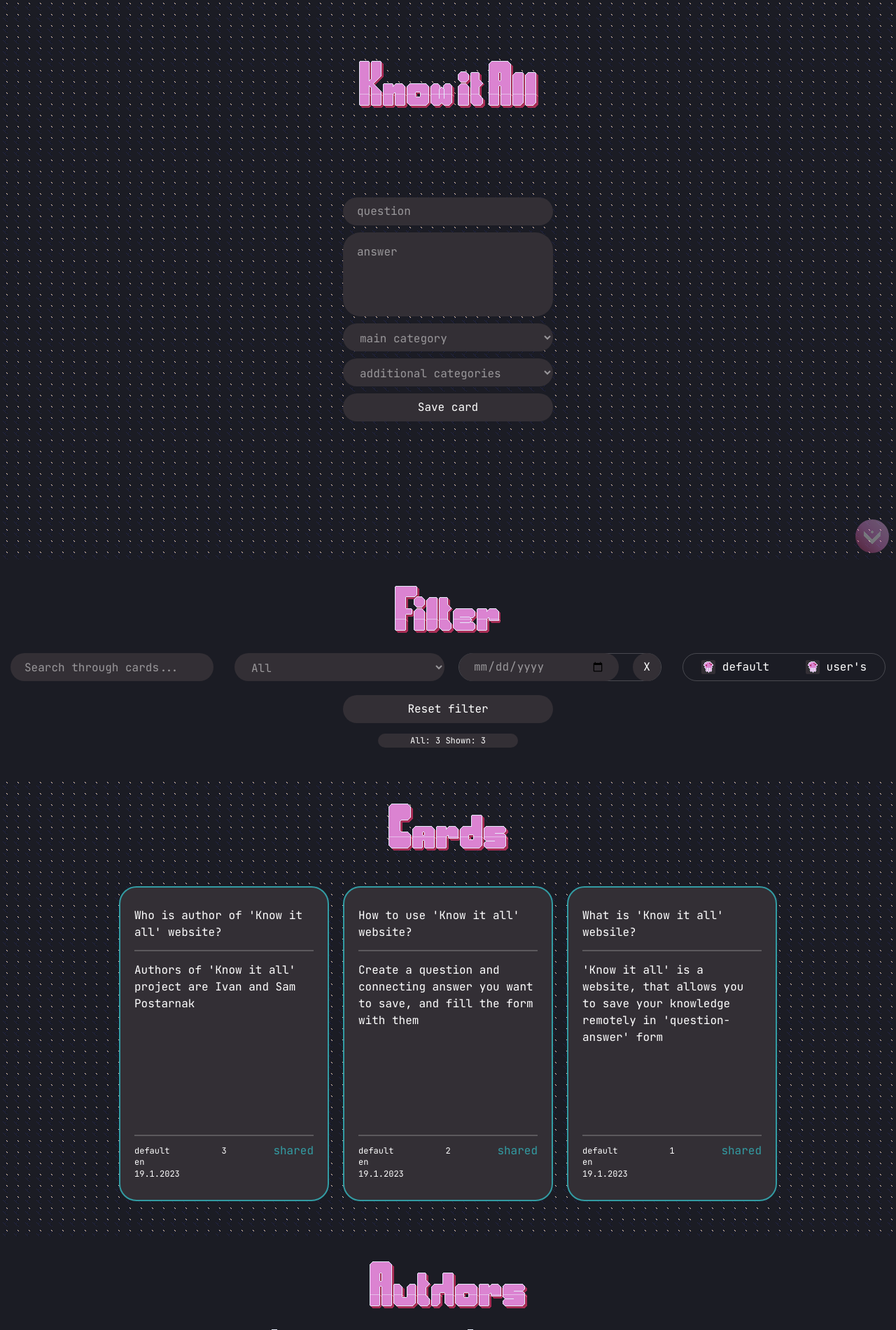
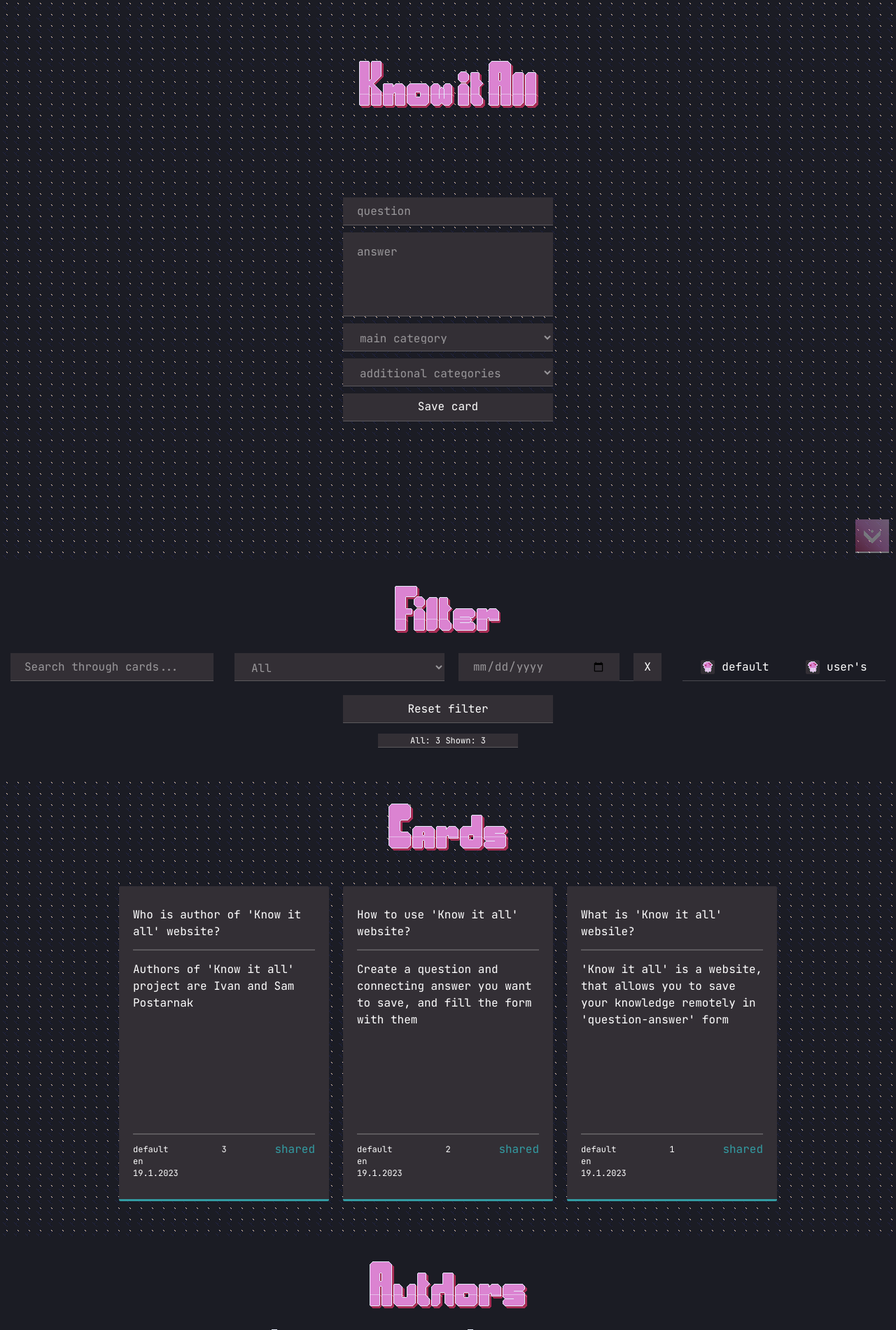
Before and after one commit to IvanPostarnak/know-it-all, a PHP site: page / in a window 1280 px wide. Shown: the top 1900 px of the page at 70% size. Run offline with PHP 8.4, Linux system fonts and the light colour scheme; data that the repository does not hold is empty.

Commit message:
fix: provide design

```diff
--- a/blocks/add-card-form/_one-field-preloader.scss
+++ b/blocks/add-card-form/_one-field-preloader.scss
@@ -2,7 +2,7 @@
   width: 100%;
   height: 100%;
   background-color: #332F35;
-  border-radius: 25px;
+  border-bottom: 1px solid rgba($black, 0.2);
   display: flex;
   justify-content: center;
   align-items: center;
--- a/blocks/go-to-button/_go-to-button.scss
+++ b/blocks/go-to-button/_go-to-button.scss
@@ -3,7 +3,7 @@
 .go-to-top-and-bottom-button {
   width: 48px;
   height: 48px;
-  border-radius: 25px;
+  border-bottom: 2px solid $black;
   @include linear-gradient(
       45deg,
       #a82d56 0%,
--- a/blocks/single-card/_single-card.scss
+++ b/blocks/single-card/_single-card.scss
@@ -4,7 +4,8 @@
   width: 300px;
   height: 450px;
   background-color: $white;
-  border-radius: 25px;
+  border-radius: 2px;
+  border-bottom: 2px solid rgba($black, 0.2);
   display: flex;
   align-items: center;
   margin: 10px 10px;
--- a/blocks/single-card/renderCards.mjs
+++ b/blocks/single-card/renderCards.mjs
@@ -28,7 +28,7 @@ export default async function renderCards() {
 
   singleHoldersArray.forEach((holder) => {
     let category = holder.querySelector('.single-card__main-category');
-    holder.style.border = `2px solid ${categories[category.textContent].color}`;
+    holder.style.borderBottom = `3px solid ${categories[category.textContent].color}`;
     category.style.color = categories[category.textContent].color;
   })
 }
--- a/src/index.css
+++ b/src/index.css
@@ -30,7 +30,7 @@
   width: 100%;
   height: 100%;
   background-color: #332F35;
-  border-radius: 25px;
+  border-bottom: 1px solid rgba(255, 255, 255, 0.2);
   display: flex;
   justify-content: center;
   align-items: center;
@@ -154,7 +154,7 @@
   max-width: 100%;
   max-height: 40px;
   border: none;
-  border-radius: 25px;
+  border-bottom: 1px solid rgba(255, 255, 255, 0.2);
   font-family: "JetBrains Mono", monospace;
   font-weight: 400;
   font-size: 1.6rem;
@@ -173,7 +173,7 @@
   max-width: 100%;
   max-height: 120px;
   border: none;
-  border-radius: 25px;
+  border-bottom: 1px solid rgba(255, 255, 255, 0.2);
   font-family: "JetBrains Mono", monospace;
   font-weight: 400;
   font-size: 1.6rem;
@@ -191,6 +191,7 @@
   min-height: 40px;
   max-width: 100%;
   max-height: 40px;
+  border-bottom: 1px solid rgba(255, 255, 255, 0.2);
   margin-bottom: 10px;
   background: transparent;
 }
@@ -208,7 +209,7 @@
   color: rgba(255, 255, 255, 0.5);
   background-color: #332F35;
   border: none;
-  border-radius: 25px;
+  border-bottom: 1px solid rgba(255, 255, 255, 0.2);
   padding: 10px 20px;
 }
 .add-card-form__select-item {
@@ -225,7 +226,7 @@
   max-width: 100%;
   max-height: 40px;
   border: none;
-  border-radius: 25px;
+  border-bottom: 1px solid rgba(255, 255, 255, 0.2);
   font-family: "JetBrains Mono", monospace;
   font-weight: 400;
   font-size: 1.6rem;
@@ -346,7 +347,8 @@
   width: 300px;
   height: 450px;
   background-color: #332F35;
-  border-radius: 25px;
+  border-radius: 2px;
+  border-bottom: 2px solid rgba(255, 255, 255, 0.2);
   display: flex;
   align-items: center;
   margin: 10px 10px;
@@ -480,7 +482,7 @@
 .go-to-top-and-bottom-button {
   width: 48px;
   height: 48px;
-  border-radius: 25px;
+  border-bottom: 2px solid #ffffff;
   background-image: -webkit-linear-gradient(45deg, #a82d56 0%, #db83d1 50%, #e6bde9 100%);
   background-image: -moz-linear-gradient(45deg, #a82d56 0%, #db83d1 50%, #e6bde9 100%);
   background-image: -ms-linear-gradient(45deg, #a82d56 0%, #db83d1 50%, #e6bde9 100%);
@@ -698,30 +700,30 @@
   width: 300px;
   height: 40px;
   border: none;
-  border-radius: 25px;
   font-family: "JetBrains Mono", monospace;
   font-weight: 400;
   font-size: 1.6rem;
   line-height: 100%;
   color: #ffffff;
   background-color: #332F35;
+  border-bottom: 1px solid rgba(255, 255, 255, 0.2);
   margin-bottom: 15px;
   padding: 10px 20px;
 }
 .filter__select-holder {
   width: 300px;
   height: 40px;
+  border-bottom: 1px solid rgba(255, 255, 255, 0.2);
   margin-bottom: 15px;
   background: transparent;
 }
 .filter__checkbox-wrapper {
   width: 300px;
   height: 40px;
-  border-radius: 25px;
   display: flex;
   justify-content: space-around;
   margin-bottom: 15px;
-  border: 1px solid rgba(255, 255, 255, 0.2);
+  border-bottom: 1px solid rgba(255, 255, 255, 0.2);
   display: flex;
   align-items: center;
 }
@@ -779,15 +781,13 @@
   justify-content: space-between;
   align-items: center;
   margin-bottom: 15px;
-  border-radius: 25px;
-  border: 1px solid rgba(255, 255, 255, 0.2);
+  border-bottom: 1px solid rgba(255, 255, 255, 0.2);
 }
 .filter__date-input {
   flex-grow: 1;
   min-width: 220px;
   height: 40px;
   border: none;
-  border-radius: 25px;
   font-family: "JetBrains Mono", monospace;
   font-weight: 400;
   font-size: 1.6rem;
@@ -804,7 +804,6 @@
   width: 40px;
   height: 40px;
   border: none;
-  border-radius: 25px;
   font-family: "JetBrains Mono", monospace;
   font-weight: 400;
   font-size: 1.6rem;
@@ -825,13 +824,13 @@
   width: 300px;
   height: 40px;
   border: none;
-  border-radius: 25px;
   font-family: "JetBrains Mono", monospace;
   font-weight: 400;
   font-size: 1.6rem;
   line-height: 100%;
   color: #ffffff;
   background-color: #332F35;
+  border-bottom: 1px solid rgba(255, 255, 255, 0.2);
   cursor: pointer;
   margin-bottom: 15px;
 }
@@ -839,13 +838,13 @@
   width: 200px;
   height: 20px;
   border: none;
-  border-radius: 25px;
   font-family: "JetBrains Mono", monospace;
   font-weight: 400;
   font-size: 1.2rem;
   line-height: 100%;
   color: #ffffff;
   background-color: #332F35;
+  border-bottom: 1px solid rgba(255, 255, 255, 0.2);
   margin-bottom: 10px;
   display: flex;
   justify-content: center;
@@ -856,7 +855,6 @@
   width: 100%;
   height: 100%;
   background-color: #332F35;
-  border-radius: 25px;
   display: flex;
   justify-content: center;
   align-items: center;
@@ -922,7 +920,6 @@
   width: 300px;
   height: 450px;
   background-color: transparent;
-  border-radius: 25px;
   display: flex;
   align-items: center;
   margin: 10px 20px;
```
Also changed, not shown: blocks/add-card-form/_add-card-form.scss (+5 -4 lines), src/scss/mobile.scss (+6 -11 lines).
